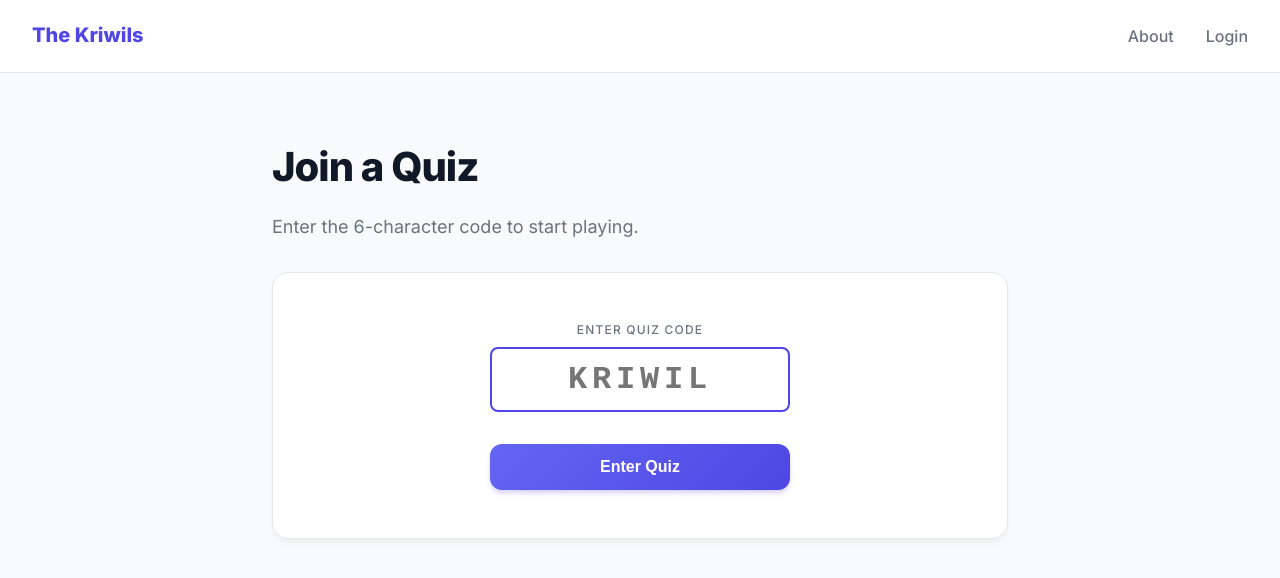
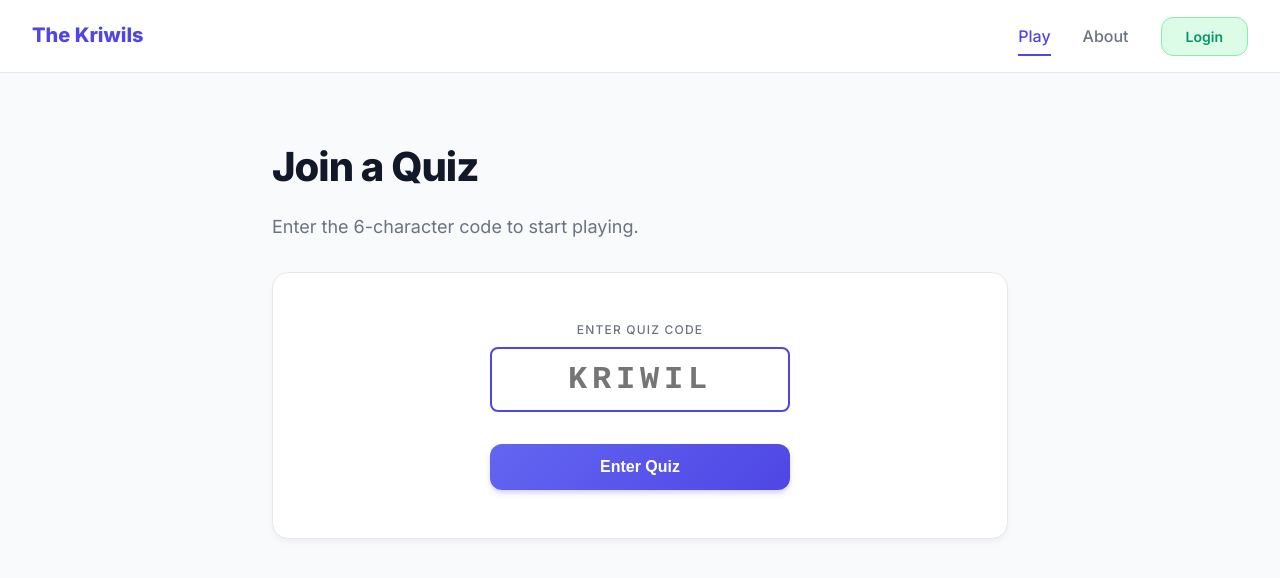
Before and after one commit to ask4gaje/The-Kriwils, a plain HTML site: page public/join.html in a window 1280 px wide. Drawn offline with nearby package versions, Linux system fonts and the light colour scheme.

Commit message:
style: Enhance navigation UI and dynamic menu logic

```diff
--- a/public/css/style.css
+++ b/public/css/style.css
@@ -80,6 +80,27 @@ nav a.active {
     background: #ef4444;
     color: white;
     box-shadow: 0 4px 6px -1px rgba(220, 38, 38, 0.2);
+}
+
+.btn-login {
+    width: auto;
+    padding: 0.5rem 1.5rem;
+    font-size: 0.875rem;
+    background: #dcfce7;
+    color: #059669;
+    border: 1px solid #86efac;
+    border-radius: 0.75rem;
+    font-weight: 600;
+    text-decoration: none;
+    transition: all 0.2s;
+    display: inline-block;
+}
+
+.btn-login:hover {
+    background: #059669;
+    color: white;
+    box-shadow: 0 4px 6px -1px rgba(5, 150, 105, 0.2);
+    transform: translateY(-1px);
 }
 
 /* Content */
--- a/public/js/auth.js
+++ b/public/js/auth.js
@@ -61,19 +61,20 @@ async function renderNavigation() {
     const currentPage = window.location.pathname.split('/').pop() || 'index.html';
 
     if (session) {
-        // Authenticated Menu: Home, Play, Quiz, About, Logout
+        // Authenticated Menu: Create, Play, Quiz, About, Logout
         navLinks.innerHTML = `
-            <li><a href="index.html" class="${currentPage === 'index.html' ? 'active' : ''}">Home</a></li>
+            <li><a href="index.html" class="${currentPage === 'index.html' ? 'active' : ''}">Create</a></li>
             <li><a href="join.html" class="${currentPage === 'join.html' ? 'active' : ''}">Play</a></li>
             <li><a href="quizzes.html" class="${currentPage === 'quizzes.html' ? 'active' : ''}">Quiz</a></li>
             <li><a href="about.html" class="${currentPage === 'about.html' ? 'active' : ''}">About</a></li>
             <li><button onclick="logoutUser()" class="btn-logout">Logout</button></li>
         `;
     } else {
-        // Unauthenticated Menu: About, Login
+        // Unauthenticated Menu: Play, About, Login
         navLinks.innerHTML = `
+            <li><a href="join.html" class="${currentPage === 'join.html' ? 'active' : ''}">Play</a></li>
             <li><a href="about.html" class="${currentPage === 'about.html' ? 'active' : ''}">About</a></li>
-            <li><a href="login.html" class="${currentPage === 'login.html' ? 'active' : ''}">Login</a></li>
+            <li><a href="login.html" class="btn-login">Login</a></li>
         `;
     }
 }
```
